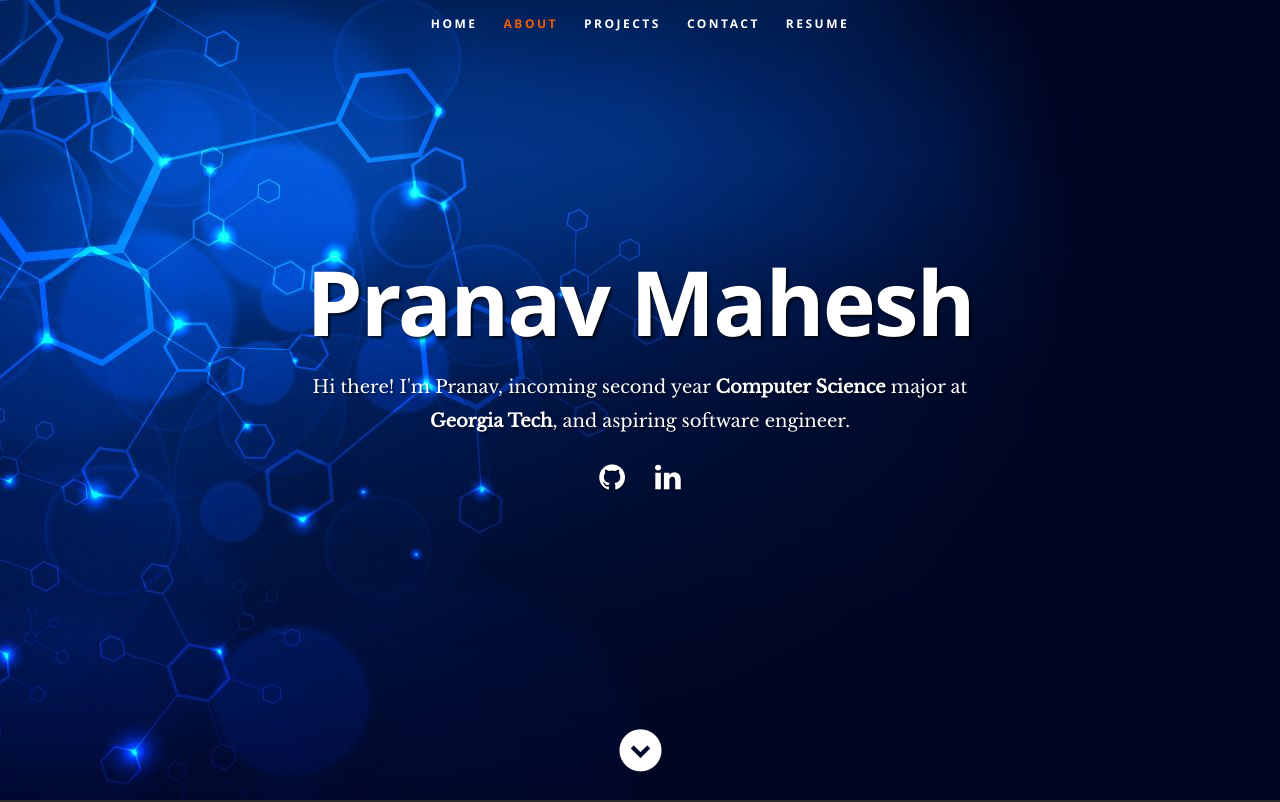
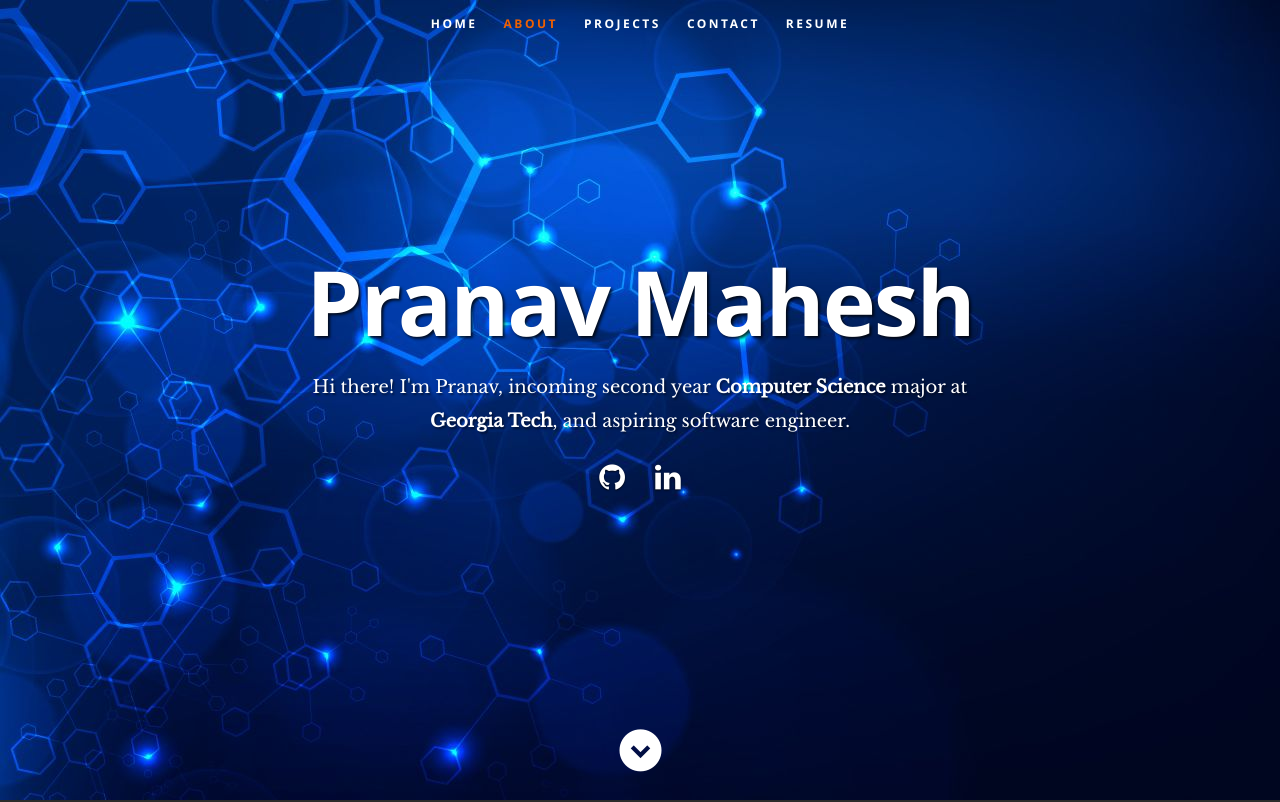
Before and after one commit to PranavMahesh1/pranavmahesh1.github.io, a React (Create React App) app: page / in a window 1280 px wide. Shown: the top 802 px of the page. Built offline with nearby package versions, Linux system fonts and the light colour scheme.

Commit message:
Fix overlay issue

```diff
--- a/public/css/layout.css
+++ b/public/css/layout.css
@@ -33,7 +33,7 @@ header {
    height: 800px;
    min-height: 500px;
    width: 100%;
-   background: #161415 url(../images/background.jpg) no-repeat top center;
+   background: #161415 url(../images/background.jpg);
    background-size: cover !important;
 	-webkit-background-size: cover !important;
    text-align: center;
```
Also changed, not shown: public/images/overlay-bg.png (added).
